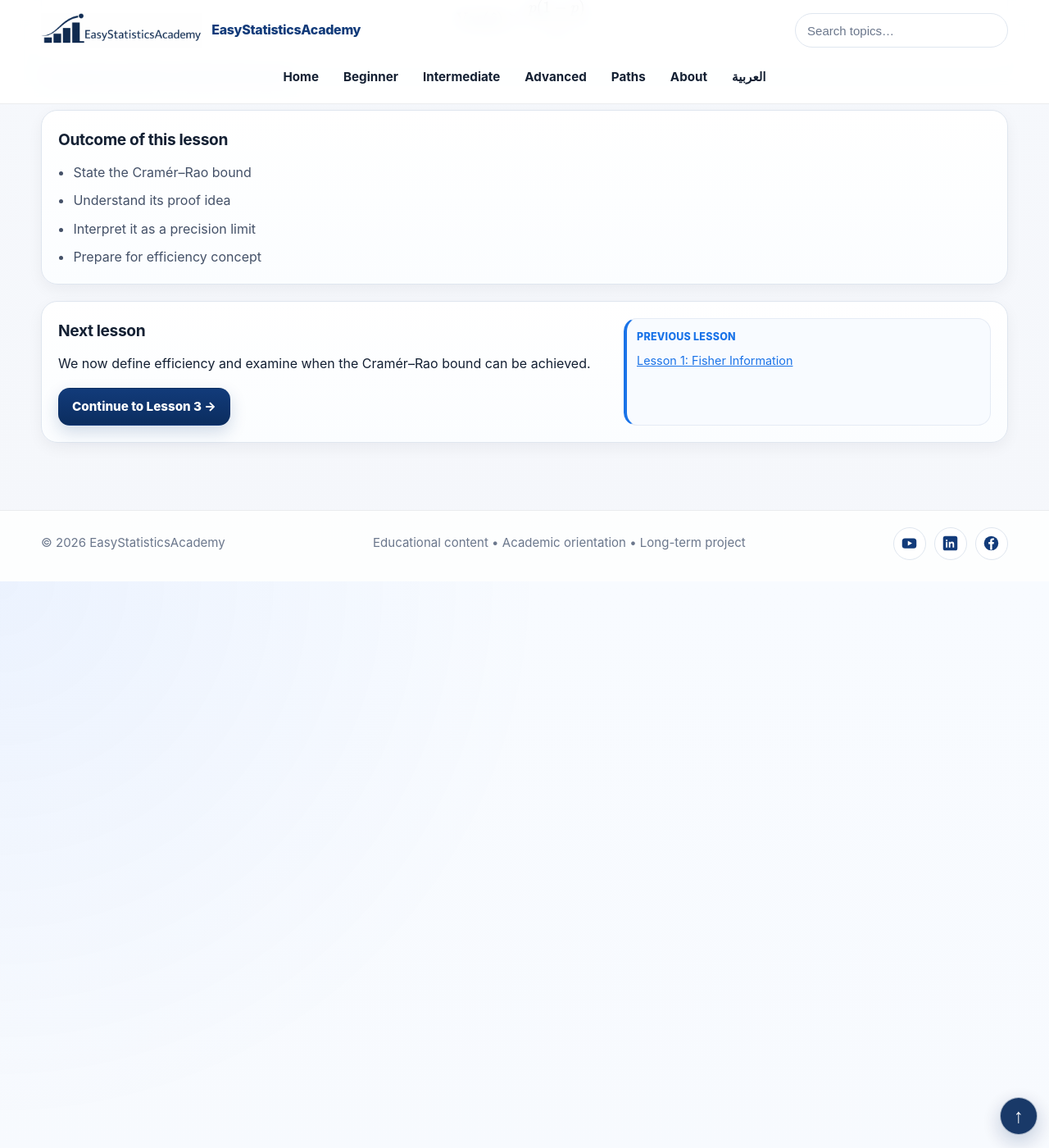
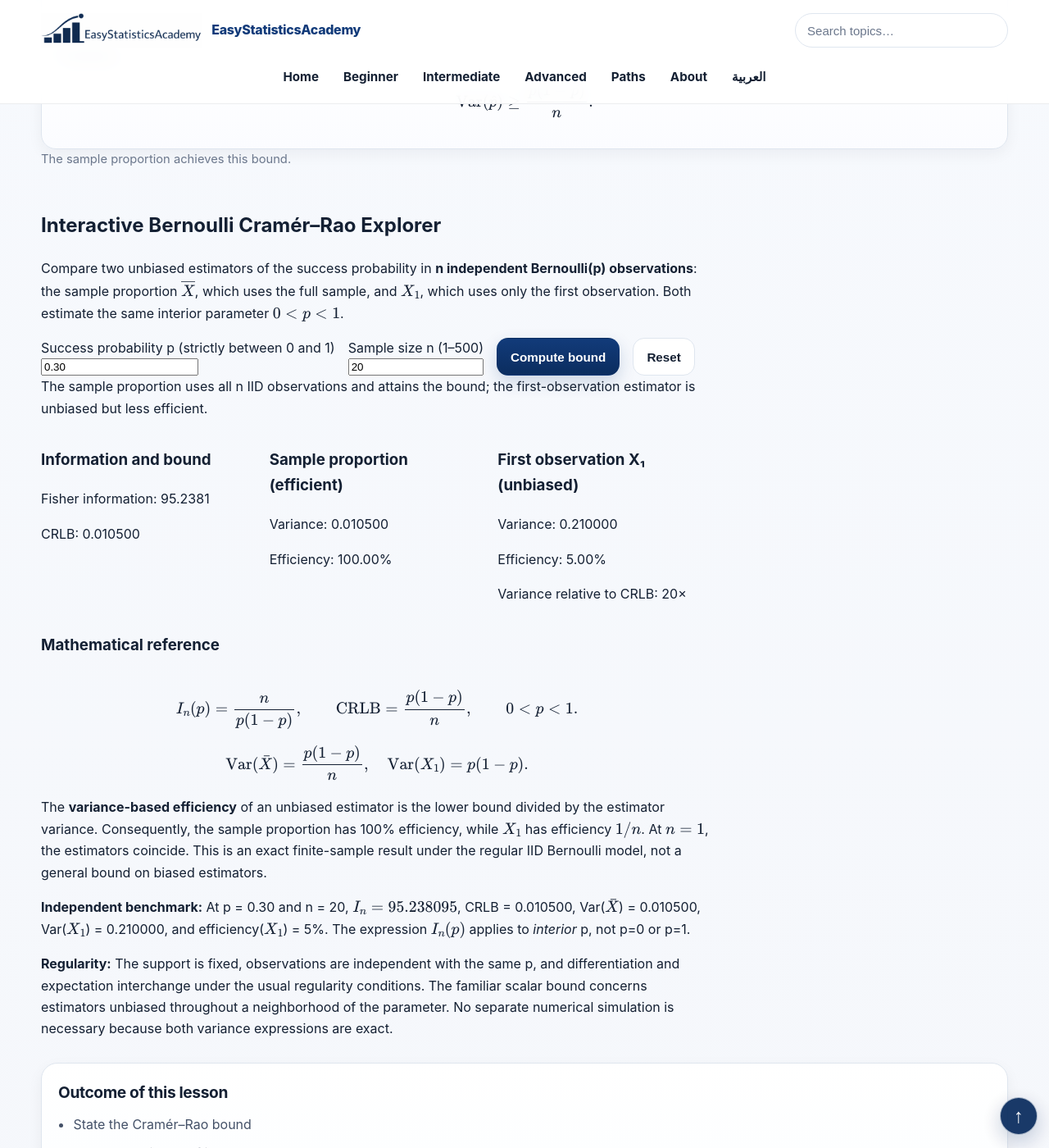
Before and after one commit to ammar-homaida-statistics/easystatisticsacademy, a Jekyll site: the page built from mathematical-statistics/fisher-information-and-efficiency/cramer-rao-lower-bound/index.md, in a window 1280 px wide and 1400 px high, scrolled down 2042 px. Shown: the whole window at 82% size. Built offline with Jekyll 4.4.1, drawn with Linux system fonts in a browser that asks for light colours.

Commit message:
Add accessible Bernoulli CRLB lab with independently verified unbiased estimator variances

```diff
--- a/mathematical-statistics/fisher-information-and-efficiency/cramer-rao-lower-bound/index.md
+++ b/mathematical-statistics/fisher-information-and-efficiency/cramer-rao-lower-bound/index.md
@@ -203,6 +204,58 @@ sidebar: false
   </p>
 </section>
 
+<section class="section" aria-labelledby="esa-crlb-title">
+<div class="content-narrow">
+  <div class="concept-box" id="esa-crlb-lab" style="max-width:100%;min-width:0;overflow-x:clip;overflow-wrap:anywhere">
+    <h2 id="esa-crlb-title">Interactive Bernoulli Cramér–Rao Explorer</h2>
+    <p>Compare two unbiased estimators of the success probability in <strong>n independent Bernoulli(p) observations</strong>: the sample proportion \(\overline{X}\), which uses the full sample, and \(X_1\), which uses only the first observation. Both estimate the same interior parameter \(0&lt;p&lt;1\).</p>
+    <div style="display:flex;gap:1rem;flex-wrap:wrap;align-items:end">
+      <label for="esa-crlb-p">Success probability p (strictly between 0 and 1)
+        <input id="esa-crlb-p" type="number" min="0.001" max="0.999" step="0.01" value="0.30" inputmode="decimal" style="display:block;width:100%;max-width:12rem">
+      </label>
+      <label for="esa-crlb-n">Sample size n (1–500)
+        <input id="esa-crlb-n" type="number" min="1" max="500" step="1" value="20" inputmode="numeric" style="display:block;width:100%;max-width:12rem">
+      </label>
+      <button class="btn" id="esa-crlb-run" type="button">Compute bound</button>
+      <button class="btn btn-outline" id="esa-crlb-reset" type="button">Reset</button>
+    </div>
+    <p id="esa-crlb-status" role="status" aria-live="polite"></p>
+    <div style="display:grid;grid-template-columns:repeat(auto-fit,minmax(min(100%,190px),1fr));gap:1rem">
+      <div class="example-box" style="min-width:0;overflow-wrap:anywhere">
+        <h3>Information and bound</h3>
+        <p>Fisher information: <output id="esa-crlb-information">—</output></p>
+        <p>CRLB: <output id="esa-crlb-crlb">—</output></p>
+      </div>
+      <div class="example-box" style="min-width:0;overflow-wrap:anywhere">
+        <h3>Sample proportion (efficient)</h3>
+        <p>Variance: <output id="esa-crlb-variance-mean">—</output></p>
+        <p>Efficiency: <output id="esa-crlb-efficiency-mean">—</output></p>
+      </div>
+      <div class="example-box" style="min-width:0;overflow-wrap:anywhere">
+        <h3>First observation X₁ (unbiased)</h3>
+        <p>Variance: <output id="esa-crlb-variance-first">—</output></p>
+        <p>Efficiency: <output id="esa-crlb-efficiency-first">—</output></p>
+        <p>Variance relative to CRLB: <output id="esa-crlb-ratio">—</output></p>
+      </div>
+    </div>
+    <h3>Mathematical reference</h3>
+    <div style="max-width:100%;overflow-x:auto" role="region" aria-label="Bernoulli information and variance identities" tabindex="0">
+    \[
+    I_n(p)=\frac{n}{p(1-p)},\qquad
+    \operatorname{CRLB}=\frac{p(1-p)}{n},\qquad 0<p<1.
+    \]
+    \[
+    \operatorname{Var}(\bar X)=\frac{p(1-p)}n,\quad
+    \operatorname{Var}(X_1)=p(1-p).
+    \]
+    </div>
+    <p>The <strong>variance-based efficiency</strong> of an unbiased estimator is the lower bound divided by the estimator variance. Consequently, the sample proportion has 100% efficiency, while \(X_1\) has efficiency \(1/n\). At \(n=1\), the estimators coincide. This is an exact finite-sample result under the regular IID Bernoulli model, not a general bound on biased estimators.</p>
+    <p><strong>Independent benchmark:</strong> At p = 0.30 and n = 20, \(I_n=95.238095\), CRLB = 0.010500, Var(\(\bar X\)) = 0.010500, Var(\(X_1\)) = 0.210000, and efficiency(\(X_1\)) = 5%. The expression \(I_n(p)\) applies to <em>interior</em> p, not p=0 or p=1.</p>
+    <p><strong>Regularity:</strong> The support is fixed, observations are independent with the same p, and differentiation and expectation interchange under the usual regularity conditions. The familiar scalar bound concerns estimators unbiased throughout a neighborhood of the parameter. No separate numerical simulation is necessary because both variance expressions are exact.</p>
+  </div>
+</div>
+</section>
+
 <section class="section section-slim">
   <div class="callout">
     <div class="callout-copy">
@@ -247,3 +300,4 @@ sidebar: false
 
   </div>
 </section>
+<script src="/js/bernoulli-crlb-explorer.js" defer></script>
```
Also changed, not shown: other parts of mathematical-statistics/fisher-information-and-efficiency/cramer-rao-lower-bound/index.md (+1 -0 lines).
